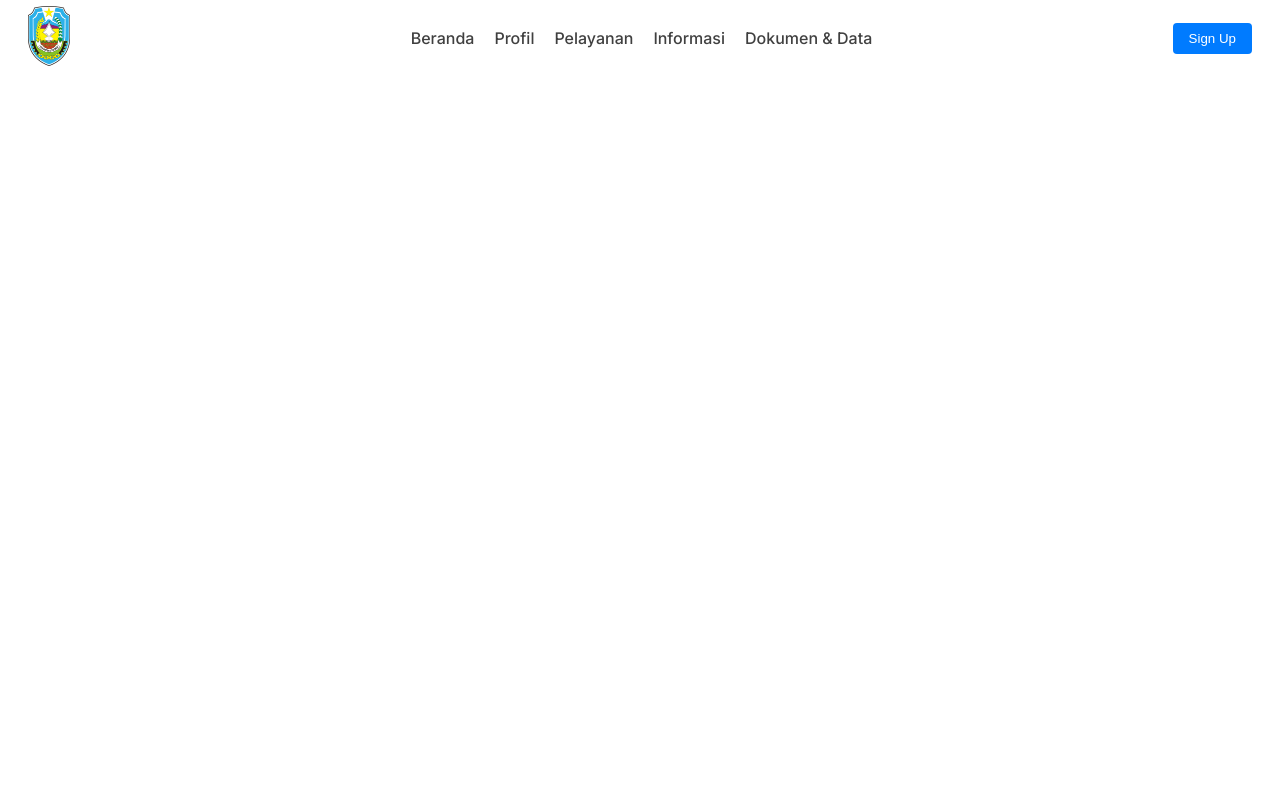
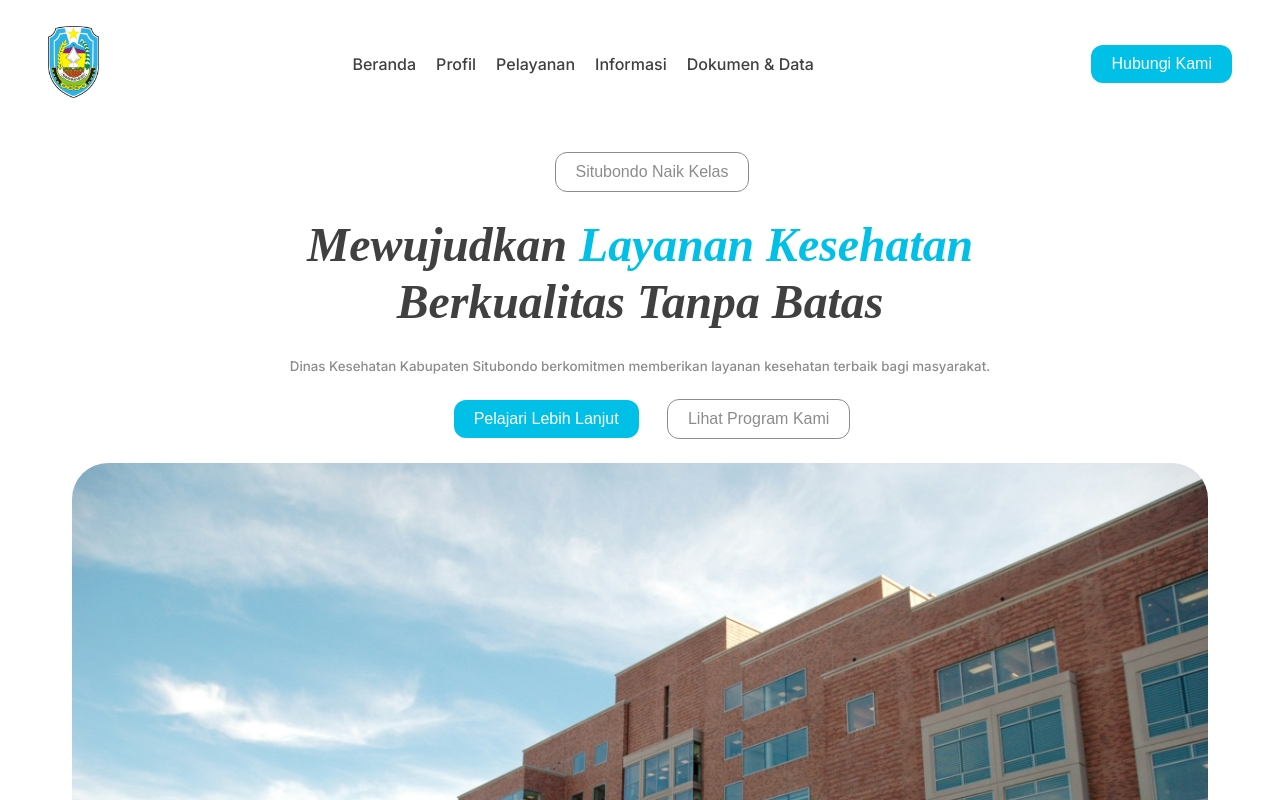
Before and after one commit to stywn93/redesign-web-dinkes, a plain HTML site: page index.html in a window 1280 px wide. Shown: the top 800 px of the page. Drawn offline with Linux system fonts and the light colour scheme; a web font is replaced by a local one.

Commit message:
Penambahan gambar

```diff
--- a/index.html
+++ b/index.html
@@ -1,5 +1,5 @@
 <!DOCTYPE html>
-<html lang="en">
+<html lang="id">
 
 <head>
     <meta charset="UTF-8">
@@ -17,15 +17,20 @@
     <meta property="og:url" content="https://dinkes.situbondo.go.id/">
     <meta property="og:image" content="https://dinkes.situbondo.go.id/assets/img/logo.png">
     <meta name="robots" content="index, follow">
+
+    <link href="https://fonts.googleapis.com/css2?family=Unna:ital@1&display=swap" rel="stylesheet">
+    <link rel="stylesheet" href="https://fonts.googleapis.com/css2?family=Inter:wght@500;700&display=swap">
     <link rel="stylesheet" href="styles.css">
 </head>
 
 <body>
-    <nav class="navbar">
+    <header>
+        <nav class="navbar" aria-label="Navigasi utama">
             <div class="logo">
-            <img src="logo-pemkab.webp" alt="Logo Dinkes Situbondo" style="height:100%; max-height:60px; width:auto;" onerror="this.style.display='none'; this.nextElementSibling.style.display='block';">
+                <img src="logo-pemkab.webp" alt="Logo Dinkes Situbondo" style="height:100%; max-height:72px; width:auto;"
+                    onerror="this.style.display='none'; this.nextElementSibling.style.display='block';">
                 <span style="display:none;">Dinkes Situbondo</span>
-        </div></div>
+            </div>
             <ul class="nav-links">
                 <li><a href="#">Beranda</a></li>
                 <li><a href="#">Profil</a></li>
@@ -33,8 +38,30 @@
                 <li><a href="#">Informasi</a></li>
                 <li><a href="#">Dokumen & Data</a></li>
             </ul>
-        <button class="cta">Sign Up</button>
+            <button class="cta" type="button">Hubungi Kami</button>
         </nav>
+    </header>
+
+    <main>
+        <div class="tagline-wrapper">
+            <button class="tagline-btn" type="button">Situbondo Naik Kelas</button>
+        </div>
+
+        <h1 class="headline">
+            Mewujudkan <span class="highlight">Layanan Kesehatan</span> <br>Berkualitas Tanpa Batas
+        </h1>
+        <p class="subtagline"><small>Dinas Kesehatan Kabupaten Situbondo berkomitmen memberikan layanan kesehatan terbaik bagi
+            masyarakat.</small></p>
+
+        <div class="tagline-wrapper">
+            <button class="cta" type="button">Pelajari Lebih Lanjut</button>
+            <button class="tagline-btn" type="button">Lihat Program Kami</button>
+        </div>
+
+        <section class="hero" aria-label="Gambar hero">
+            <img src="hero.jpg" alt="Hero image" loading="lazy" />
+        </section>
+    </main>
 
 </body>
 
--- a/styles.css
+++ b/styles.css
@@ -1,12 +1,30 @@
-/* Import Inter font from Google Fonts */
-@import url('https://fonts.googleapis.com/css2?family=Inter:wght@500;700&display=swap');
-
 :root {
   --primary-color: #404040;
   --secondary-color: #8c8c8c;
   --background-color: #d9d9d9;
   --cyan: #00C0E8;
+
+  /* spacing scale */
+  --space-12: 12px;
+  --space-20: 20px;
+  --space-24: 24px;
+  --space-48: 48px;
+
+  /* component sizes */
+  --navbar-height: 128px;
+
+  /* radius */
+  --radius-12: 12px;
+
+  /* buttons */
+  --btn-font-size: 1rem;
+  --btn-pad-y: 10px;
+  --btn-pad-x: 20px;
 }
+
+/* reset & base */
+* , *::before, *::after { box-sizing: border-box; }
+body, h1, h2, h3, h4, h5, h6, p { margin: 0; }
 
 
 body {
@@ -19,20 +37,47 @@ h1, h2, h3, h4, h5, h6 {
   font-family: 'Inter', sans-serif;
   font-weight: 700;
 }
+h1{
+  font-size: 2.986rem;
+}
+h2{
+  font-size: 2.488rem;
+}
+h3{
+  font-size: 2.074rem;
+}
+h4{
+  font-size: 1.728rem;
+}
+h5{
+  font-size: 1.44rem;
+}
+h6{
+  font-size: 1.2rem;
+}
+p{
+  font-size: 1rem;
+}
+small{
+  font-size: 0.833rem;
+}
 
 .navbar {
   display: flex;
   justify-content: space-between; /* logo kiri, nav di tengah, CTA kanan */
   align-items: center; /* rata tengah secara vertikal */
-  padding: 0 20px;
-  height: 60px;
+  padding: 0 var(--space-48);
+  height: var(--navbar-height);
+  /* background: var(--secondary-color); */
 }
 
 .nav-links {
   display: flex;
-  gap: 20px; /* jarak antar menu */
+  gap: var(--space-20); /* jarak antar menu */
   list-style: none;
-  font-size: 1em;
+  font-size: 1rem;
+  padding-left: 0;
+  margin: 0;
 }
 
 .nav-links a {
@@ -40,11 +85,59 @@ h1, h2, h3, h4, h5, h6 {
   color: var(--primary-color);
 }
 
+/* buttons base */
+.cta,
+.tagline-btn {
+  border-radius: var(--radius-12);
+  cursor: pointer;
+  font-size: var(--btn-font-size);
+  padding: var(--btn-pad-y) var(--btn-pad-x);
+  margin-left: var(--space-24);
+}
+
 .cta {
-  padding: 8px 16px;
-  background: #007bff;
-  color: white;
+  background: var(--cyan);
+  color: #ffffff;
   border: none;
-  border-radius: 4px;
-  cursor: pointer;
 }
+.tagline-wrapper {
+  text-align: center;
+  margin-top: 24px; /* jarak dari navbar */
+}
+
+.tagline-btn {
+  background: #ffffff;
+  color: var(--secondary-color);
+  border: 1px solid var(--secondary-color);
+}
+
+
+.headline {
+  font-family: 'Unna', serif;
+  font-style: italic; /* italic style */
+  font-size: 2.986rem;    /* sesuai permintaan */
+  text-align: center; /* rata tengah */
+  margin-top: var(--space-24);   /* jarak dari button */
+  color: var(--primary-color);        /* warna teks, bisa disesuaikan */
+  line-height: 1.2;   /* biar teks lebih rapi kalau turun ke dua baris */
+}
+
+.headline .highlight {
+  color: var(--cyan);            /* warna cyan untuk kata tertentu */
+}
+.subtagline {
+  text-align: center;
+  margin-top: var(--space-24); /* jarak dari navbar */
+  color: var(--secondary-color);
+}
+.hero{
+  padding: 0 var(--space-48);
+  margin: var(--space-24);
+
+}
+.hero img {
+  width: 100%;
+  height: auto; /* biar proporsi tetap terjaga */
+  display: block; /* hilangkan jarak default di bawah gambar */
+  border-radius: 36px;
+}
```
Also changed, not shown: hero.jpg (added). Lines whose indentation alone changed are shown as unchanged.
